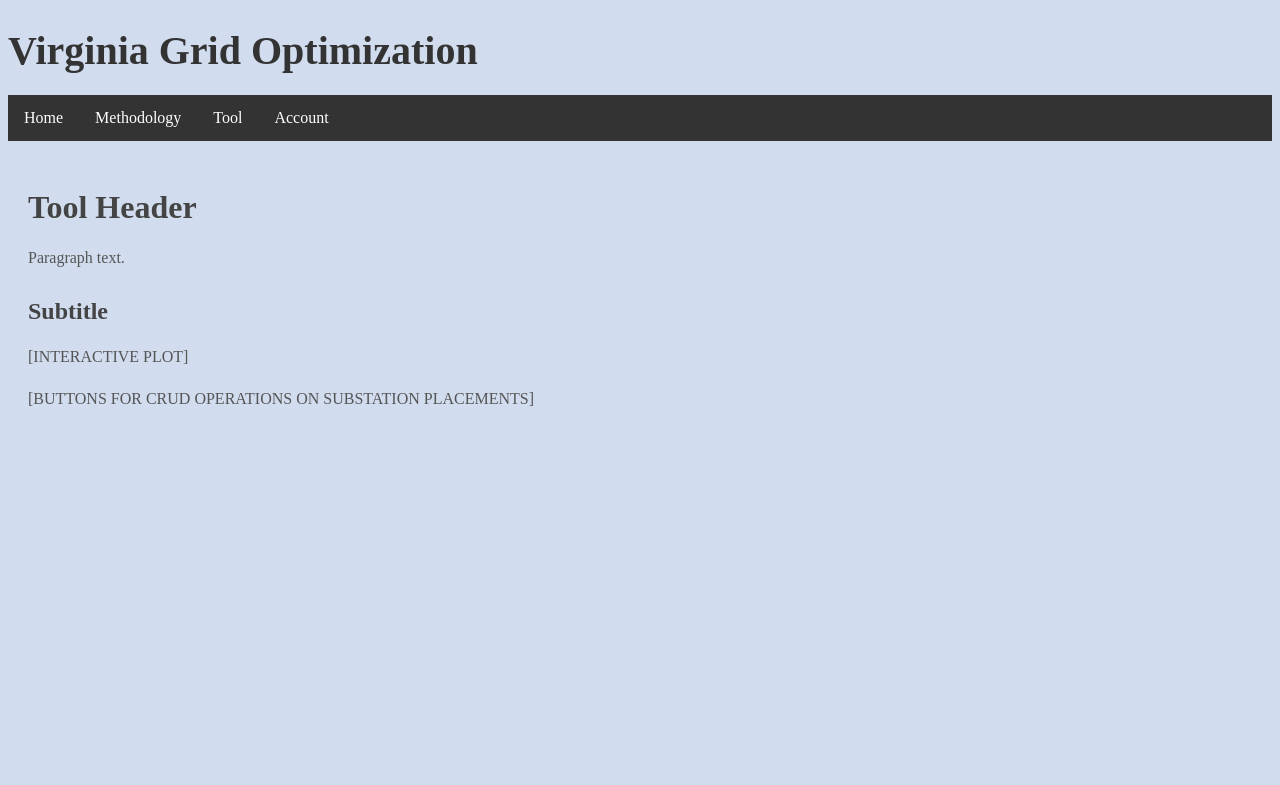
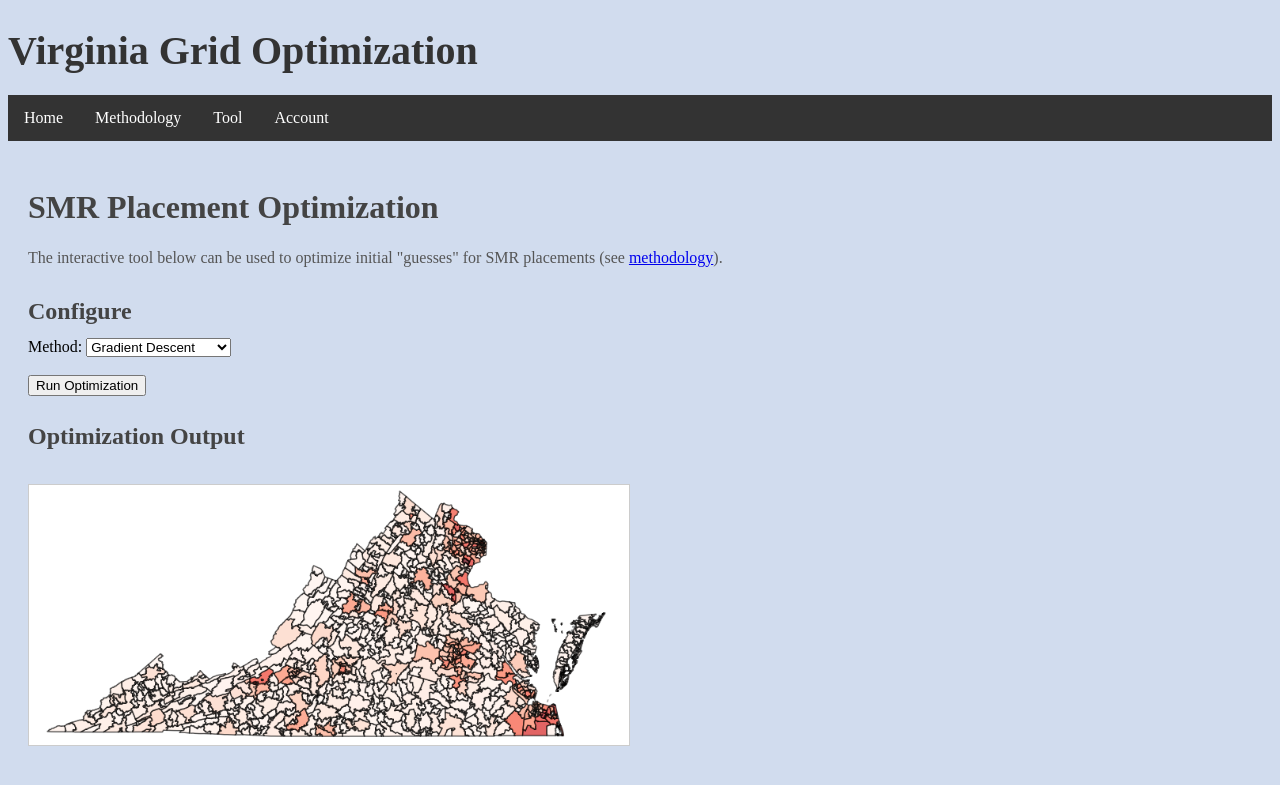
Before and after one commit to benencrombie/grid-opt, a Flask app: page /tool in a window 1280 px wide. Shown: the top 785 px of the page. Run offline with Flask 3, Linux system fonts and the light colour scheme.

Commit message:
Updated app.py and html pages

```diff
--- a/App.py
+++ b/App.py
@@ -1,6 +1,10 @@
 from flask import Flask, render_template, send_from_directory
+from flask_socketio import SocketIO
+from main.Numericals import SMROptimizer
 
 app = Flask(__name__, template_folder = "templates")
+# SocketIO used to route and update matplotlib figures
+socketio = SocketIO(app)
 
 @app.route('/assets/<path:filename>')
 def serve_image(filename):
@@ -22,5 +26,14 @@ def methodology():
 def account():
     return render_template('account.html')
 
+@socketio.on('start_run')
+def handle_start_algo(data):
+    # Specify method chosen. Default to gradient descent if selection is invalid
+    method = data.get('method', 'GD')
+    optimizer = SMROptimizer(method = method)
+    # The algorithms will yield the iteration and the filepath.
+    for i, path_name in optimizer.gradientDescent():
+        socketio.emit('update_plot', {'filename': '/' + path_name})
+
 if __name__ == "__main__":
     app.run(debug=True)
--- a/config/model_config.json
+++ b/config/model_config.json
@@ -1,11 +1,12 @@
 {
     "GD": {
-        "max_iter" : 5000,
+        "max_iter" : 500,
         "learning_rate" : 50,
         "dxy" : 1,
         "dw" : 0
     },
     "SA": {
-        "max_iter" : 5000
+        "max_iter" : 5000,
+        "temperature" : 10000
     }
 }
--- a/templates/tool.html
+++ b/templates/tool.html
@@ -3,9 +3,43 @@
 {% block title %}Optimization Tool{% endblock %}
 
 {% block content %}
-    <h2>Tool Header</h2>
-    <p>Paragraph text.</p>
-    <h3>Subtitle</h3>
-    <p>[INTERACTIVE PLOT]</p>
-    <p>[BUTTONS FOR CRUD OPERATIONS ON SUBSTATION PLACEMENTS]</p>
+<h2>SMR Placement Optimization</h2>
+<p>The interactive tool below can be used to optimize initial "guesses" for SMR placements (see <a href="{{ url_for('methodology') }}">methodology</a>).</p>
+
+<h3>Configure</h3>
+<form id="optimizer-form" onsubmit="startRun(); return false;">
+  <label for="method">Method:</label>
+  <select id="method">
+    <!-- More methods as they're created -->
+    <option value="GD">Gradient Descent</option>
+    <option value="SA">Simulated Annealing</option>
+  </select><br><br>
+
+  <button type="submit">Run Optimization</button>
+</form>
+
+<h3>Optimization Output</h3>
+<img id="plot" src="assets/pop_cropped.png" width="600" style="border: 1px solid #ccc; margin-top: 20px;"/>
+
 {% endblock %}
+
+{% block scripts %}
+<script src="https://cdn.socket.io/4.3.2/socket.io.min.js"></script>
+<script>
+  const socket = io();
+
+  function startRun() {
+    const method = document.getElementById('method').value;
+
+    // Emit the method chosen (your backend expects 'method' key)
+    socket.emit('start_run', {
+      method: method
+    });
+  }
+
+  socket.on('update_plot', (data) => {
+    const img = document.getElementById('plot');
+    img.src = data.filename + '?t=' + new Date().getTime();  // cache-busting
+  });
+</script>
+{% endblock %}
```
Also changed, not shown: templates/home.html (+4 -4 lines), templates/methodology.html (+4 -8 lines).
